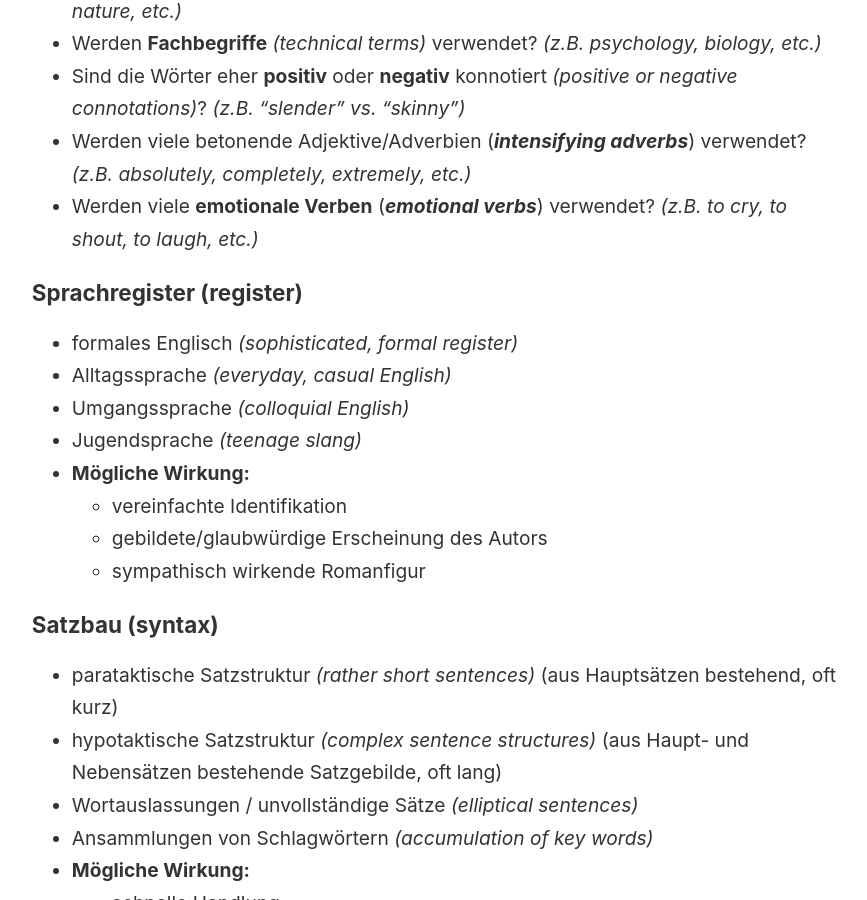
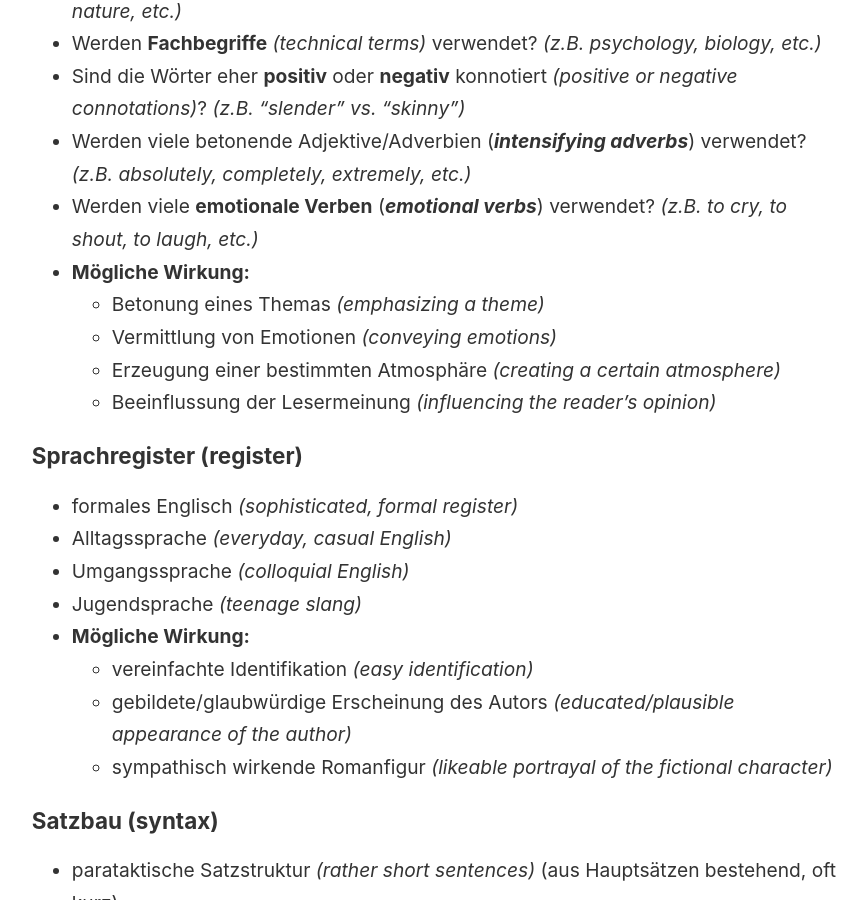
Before and after one commit to lutz-stu/school-blog, a Jekyll site: the page built from _notes/Englisch/analysis.md, in a window 1280 px wide and 900 px high, scrolled down 427 px. Shown: the whole window, without its empty margins (45-912 px from the left). Built offline with Jekyll 4.4.1, drawn with Linux system fonts in a browser that asks for light colours; some of the changed text lies outside the part shown.

Commit message:
Update Englisch content (Analysis)

```diff
--- a/_notes/Englisch/analysis.md
+++ b/_notes/Englisch/analysis.md
@@ -10,6 +10,11 @@
 - Sind die Wörter eher **positiv** oder **negativ** konnotiert _(positive or negative connotations)_? _(z.B. "slender" vs. "skinny")_
 - Werden viele betonende Adjektive/Adverbien (**_intensifying adverbs_**) verwendet? _(z.B. absolutely, completely, extremely, etc.)_
 - Werden viele **emotionale Verben** (**_emotional verbs_**) verwendet? _(z.B. to cry, to shout, to laugh, etc.)_
+- **Mögliche Wirkung:**
+  - Betonung eines Themas _(emphasizing a theme)_
+  - Vermittlung von Emotionen _(conveying emotions)_
+  - Erzeugung einer bestimmten Atmosphäre _(creating a certain atmosphere)_
+  - Beeinflussung der Lesermeinung _(influencing the reader's opinion)_
 
 ### Sprachregister (register)
 - formales Englisch _(sophisticated, formal register)_
@@ -17,9 +22,9 @@
 - Umgangssprache _(colloquial English)_
 - Jugendsprache _(teenage slang)_
 - **Mögliche Wirkung:**
-  - vereinfachte Identifikation
-  - gebildete/glaubwürdige Erscheinung des Autors
-  - sympathisch wirkende Romanfigur
+  - vereinfachte Identifikation _(easy identification)_
+  - gebildete/glaubwürdige Erscheinung des Autors _(educated/plausible appearance of the author)_
+  - sympathisch wirkende Romanfigur _(likeable portrayal of the fictional character)_
 
 ### Satzbau (syntax)
 - parataktische Satzstruktur _(rather short sentences)_ (aus Hauptsätzen bestehend, oft kurz)
@@ -27,10 +32,10 @@
 - Wortauslassungen / unvollständige Sätze _(elliptical sentences)_
 - Ansammlungen von Schlagwörtern _(accumulation of key words)_
 - **Mögliche Wirkung:**
-  - schnelle Handlung
-  - einfache Verständlichkeit
-  - Vermittlung komplexer Gedanken
-  - Spannung
+  - schnelle Handlung _(fast-paced action)_
+  - einfache Verständlichkeit _(easy understandability)_
+  - Vermittlung komplexer Gedanken _(conveying complex ideas)_
+  - Spannung _(tension)_
 
 ### Stilmittel (stylistic devices)
 - Metaphern _(metaphors)_
@@ -40,6 +45,12 @@
 - rhetorische Fragen _(rhetorical questions)_
 - Anaphern _(anaphora)_
 - …
+- **Mögliche Wirkung:**
+  - betonend _(emphasizing)_
+  - veranschaulichend _(illustrating)_
+  - rhytmisierend _(rhythmic)_
+  - provozierend / zum Nachdenken anregend / aufmerksamkeitserregend _(provocative / thought-provoking / attention-grabbing)_
+  - emotionalisierend _(emotional)_
 
 ## Analyse der Erzählperspektive (narrative technique)
 
@@ -81,9 +92,11 @@
 
 ## Tipps
 - Fokus auf das, wonach in der Aufgabenstellung **gefragt** wird
-- <mark><strong>Was</strong> wird vermittelt? <strong>Wie</strong> wird es vermittelt? Welche <strong><a class="internal-link" href="#moegliche-wirkungen">Wirkung</a></strong> <em>(affect)</em> hat es auf den Leser?</mark>
-
-<h2 id="moegliche-wirkungen">Mögliche Wirkungen</h2>
+- <mark><strong>Was</strong> wird vermittelt? <strong>Wie</strong> wird es vermittelt? Welche <strong>Wirkung</strong> <em>(affect)</em> hat es auf den Leser?</mark>
 
 ## Formulierungshilfen
 - _In the following, the … will be analysed closely. In addition, narrative techniques emloyed in the text and the author's use of language will also be focused on._
+- _The subject of … is portrayed as …_
+- _This becomes clear when looking at …_
+- _Narrative techniques also help to portray …_
+- _The use of … has the effect that …_
```
